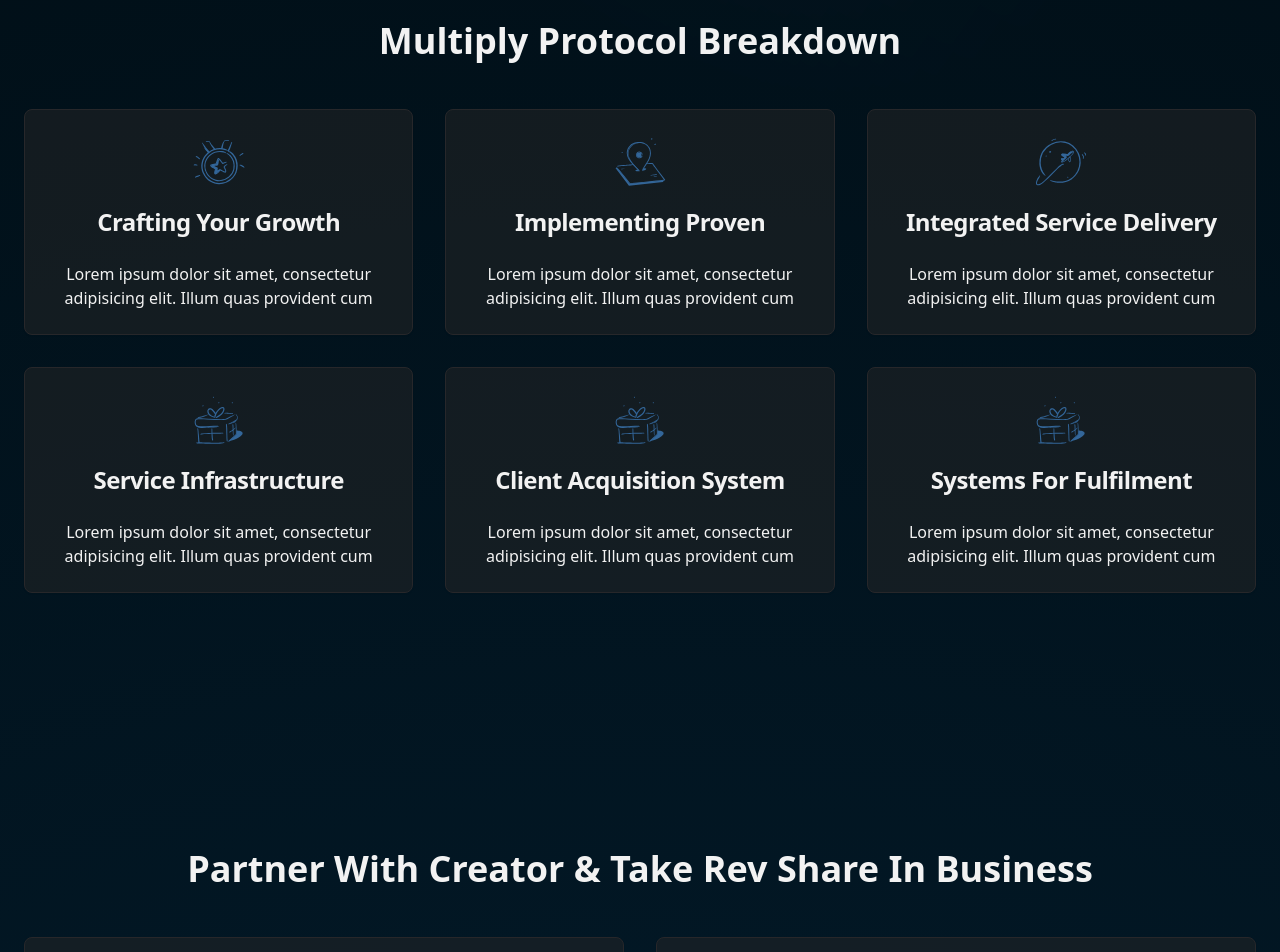
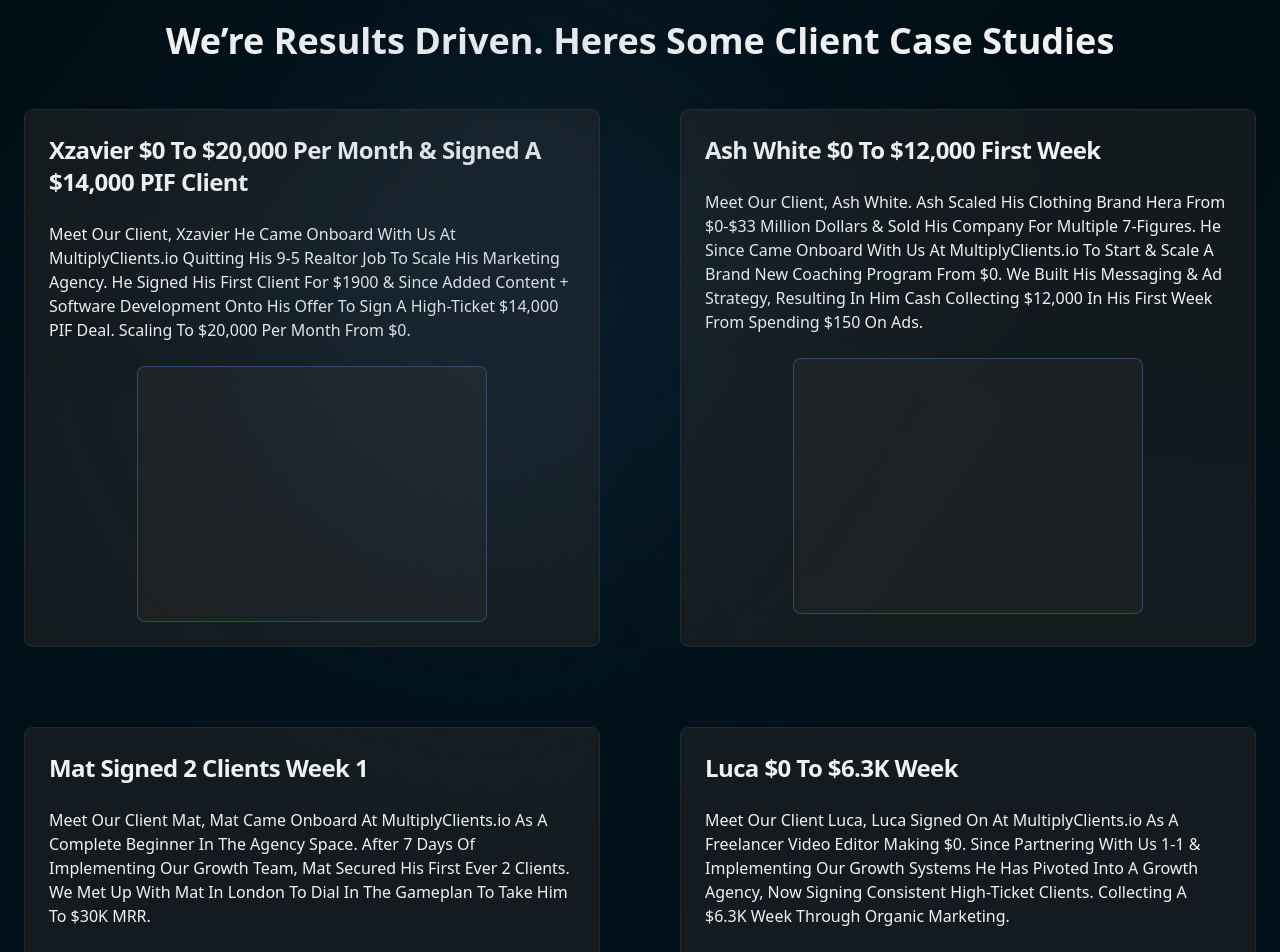
Before and after one commit to BoyWhoCriedWolf/mc-landing, a React (Vite) app: page / in a window 1280 px wide. Shown: the part 900-1852 px from the top of the page. Built offline with nearby package versions, Linux system fonts and the light colour scheme.

Commit message:
created: ClientCaseStudies

```diff
--- a/src/App.tsx
+++ b/src/App.tsx
@@ -6,6 +6,7 @@
 import { ScrollToTop } from "./components/ScrollToTop";
 // import { Schedule } from "./components/Schedule";
 import { Partner } from "./components/Partner";
+import { ClientCaseStudies } from "./components/ClientCaseStudies";
 import "./App.css";
 // import { Cta } from "./components/Cta";
 
@@ -14,6 +15,7 @@
     <>
       <Navbar />
       <About />
+      <ClientCaseStudies />
       <MultiProtocol />
       <Partner />
       <MoreClient />
--- a/src/components/About.tsx
+++ b/src/components/About.tsx
@@ -1,6 +1,6 @@
 export const About = () => {
   return (
-    <section className="container grid lg:grid-cols-2 place-items-center py-20 md:py-44 gap-12">
+    <section className="container grid lg:grid-cols-2 place-items-center py-20 md:py-44 gap-12 relative">
       {/* <div className="bg-muted/50 rounded-lg"> */}
       <div className="w-full border border-primary/60 h-96 bg-muted/50 rounded-lg"></div>
       {/* </div> */}
@@ -29,7 +29,7 @@
           $15,000/Mo-$30,000/Mo)
         </p>
       </div>
-      <div className="shadow">
+      <div className="shadow-right-side">
 
       </div>
     </section>
--- /dev/null
+++ b/src/components/ClientCaseStudies.tsx
@@ -0,0 +1,77 @@
+import {
+  Card,
+  CardContent,
+  CardFooter,
+  CardHeader,
+  CardTitle,
+} from "@/components/ui/card";
+
+interface ClientCaseStudiesProps {
+  title: string;
+  description: string;
+}
+
+const studies: ClientCaseStudiesProps[] = [
+  {
+    title: "Xzavier $0 To $20,000 Per Month & Signed A $14,000 PIF Client",
+    description:
+      "Meet Our Client, Xzavier He Came Onboard With Us At MultiplyClients.io Quitting His 9-5 Realtor Job To Scale His Marketing Agency. He Signed His First Client For $1900 & Since Added Content + Software Development Onto His Offer To Sign A High-Ticket $14,000 PIF Deal. Scaling To $20,000 Per Month From $0.",
+  },
+  {
+    title: "Ash White $0 To $12,000 First Week",
+    description:
+      "Meet Our Client, Ash White. Ash Scaled His Clothing Brand Hera From $0-$33 Million Dollars & Sold His Company For Multiple 7-Figures. He Since Came Onboard With Us At MultiplyClients.io To Start & Scale A Brand New Coaching Program From $0. We Built His Messaging & Ad Strategy, Resulting In Him Cash Collecting $12,000 In His First Week From Spending $150 On Ads.",
+  },
+  {
+    title: "Mat Signed 2 Clients Week 1",
+    description: "Meet Our Client Mat, Mat Came Onboard At MultiplyClients.io As A Complete Beginner In The Agency Space. After 7 Days Of Implementing Our Growth Team, Mat Secured His First Ever 2 Clients. We Met Up With Mat In London To Dial In The Gameplan To Take Him To $30K MRR."
+  },
+  {
+    title: "Luca $0 To $6.3K Week",
+    description: "Meet Our Client Luca, Luca Signed On At MultiplyClients.io As A Freelancer Video Editor Making $0. Since Partnering With Us 1-1 & Implementing Our Growth Systems He Has Pivoted Into A Growth Agency, Now Signing Consistent High-Ticket Clients. Collecting A $6.3K Week Through Organic Marketing."
+  },
+  {
+    title: "Sam Signed 10 New Clients",
+    description: "Meet Our Client Sam, Sam Became Our Growth Partner At MultiplyClients.io Struggling To Book Consistent Meetings. We Refined Sam's Offer Into A Full-Stack Acquisition & Content Offer. By Implementing Our Setter, Sam Was Able To Sign 10 New Clients For His Business."
+  },
+  {
+    title: "Braden $0 To $10,000 Per Month Contracted",
+    description: "Meet Our Client Braden, Braden Signed On At $0 With His DFY Offer. We Came Into His Company As Partners, Re-Built His Offer & Acquisition Infrastructure & He Was Able To Contract $10,000 In A Single Month"
+  },
+  {
+    title: "Daniel Signed 7 New Clients",
+    description: "Meet Our Client Daniel, Daniel Partnered With Us At $0 With His Offer Looking To Scale. After A Few Growth Consulting Sessions, Daniel Was Able To Implement Our Client Acquisition Systems To Add 7 Brand New Clients With His Agency."
+  },
+  {
+    title: "Ryan $0-$5K 30 Days",
+    description: "Meet Our Client Ryan, Ryan Signed On With Us At MultiplyClients.io With 0 Experience. We Built His Offer From Stratch & Implemented Our Appointment Setting Team Resulting In Him Collecting $5000 In His First 30 Days."
+  },
+];
+
+export const ClientCaseStudies = () => {
+  return (
+    <section className="container py-24 sm:py-32 relative">
+      <div className="shadow-left-side"></div>
+      <h2 className="text-2xl lg:text-4xl font-bold text-center mb-12">
+        We’re Results Driven. Heres Some Client Case Studies
+      </h2>
+      <div className="grid lg:grid-cols-2 gap-20">
+        {studies.map(({ title, description }: ClientCaseStudiesProps) => (
+          <Card key={title} className="bg-muted/50">
+            <CardHeader>
+              <CardTitle>{title}</CardTitle>
+            </CardHeader>
+
+            <CardContent>{description}</CardContent>
+
+            <CardFooter>
+              <div className="w-fit border border-primary/60 h-64 bg-muted/50 rounded-lg p-6 flex items-center">
+                <iframe src="" className="w-56 lg:w-4/5 h-60" />
+              </div>
+            </CardFooter>
+          </Card>
+        ))}
+      </div>
+    </section>
+  );
+};
--- a/src/components/MoreClient.tsx
+++ b/src/components/MoreClient.tsx
@@ -31,7 +31,8 @@
 
 export const MoreClient = () => {
   return (
-    <section id="features" className="container py-24 sm:py-32 space-y-8">
+    <section className="container py-24 sm:py-32 space-y-8 relative">
+      <div className="shadow-right-side"></div>
       <h2 className="text-3xl lg:text-4xl font-bold md:text-center">
         More Client Results
       </h2>
--- a/src/components/MultiProtocol.tsx
+++ b/src/components/MultiProtocol.tsx
@@ -48,7 +48,7 @@
 
 export const MultiProtocol = () => {
   return (
-    <section className="container text-center py-24 sm:py-32">
+    <section className="container text-center py-24 sm:py-32 relative">
       <h2 className="text-3xl md:text-4xl font-bold mb-12">
         Multiply Protocol Breakdown
       </h2>
@@ -66,6 +66,7 @@
           </Card>
         ))}
       </div>
+      <div className="shadow-right-side"></div>
     </section>
   );
 };
--- a/src/components/Partner.tsx
+++ b/src/components/Partner.tsx
@@ -36,7 +36,8 @@
 
 export const Partner = () => {
   return (
-    <section className="container py-24 sm:py-32">
+    <section className="container py-24 sm:py-32 relative">
+      <div className="shadow-left-side"></div>
       <div>
         <h2 className="text-3xl md:text-4xl font-bold mb-12 text-center">
           Partner With Creator & Take Rev Share In Business
--- a/src/components/ui/card.tsx
+++ b/src/components/ui/card.tsx
@@ -60,7 +60,7 @@
   HTMLDivElement,
   React.HTMLAttributes<HTMLDivElement>
 >(({ className, ...props }, ref) => (
-  <div ref={ref} className={cn("p-6 pt-0", className)} {...props} />
+  <div ref={ref} className={cn("p-6 pt-0 text-sm lg:text-base", className)} {...props} />
 ))
 CardContent.displayName = "CardContent"
 
@@ -70,7 +70,7 @@
 >(({ className, ...props }, ref) => (
   <div
     ref={ref}
-    className={cn("flex items-center p-6 pt-0", className)}
+    className={cn("flex items-center justify-center p-6 pt-0", className)}
     {...props}
   />
 ))
--- a/src/index.css
+++ b/src/index.css
@@ -3,7 +3,7 @@
 }
 
 /* HeroCards background shadow */
-.shadow {
+.shadow-right-side {
   position: absolute;
   background: hsl(var(--primary) / 0%);
   border-radius: 24px;
@@ -13,10 +13,23 @@
   top: 200px;
   height: 400px;
   filter: blur(150px);
-  animation: shadow-slide infinite 4s linear alternate;
+  animation: shadow-right-side-slide infinite 4s linear alternate;
 }
 
-@keyframes shadow-slide {
+.shadow-left-side {
+  position: absolute;
+  background: hsl(var(--primary) / 0%);
+  border-radius: 24px;
+  rotate: 35deg;
+
+  width: 260px;
+  top: 200px;
+  height: 400px;
+  filter: blur(150px);
+  animation: shadow-left-side-slide infinite 4s linear alternate;
+}
+
+@keyframes shadow-right-side-slide {
   from {
     background: hsl(var(--primary) / 20%);
     right: 460px;
@@ -27,12 +40,23 @@
   }
 }
 
+@keyframes shadow-left-side-slide {
+  from {
+    background: hsl(var(--primary) / 20%);
+    left: 460px;
+  }
+  to {
+    background: hsl(var(--primary) / 80%);
+    left: 160px;
+  }
+}
+
 @media (max-width: 1024px) {
-  .shadow {
+  .shadow-right-side .shadow-left-side {
     top: 70px;
   }
 
-  @keyframes shadow-slide {
+  @keyframes shadow-right-side-slide {
     from {
       background: hsl(var(--primary) / 20%);
       right: 460px;
@@ -40,6 +64,17 @@
     to {
       background: hsl(var(--primary) / 50%);
       right: 160px;
+    }
+  }
+
+  @keyframes shadow-left-side-slide {
+    from {
+      background: hsl(var(--primary) / 20%);
+      left: 460px;
+    }
+    to {
+      background: hsl(var(--primary) / 50%);
+      left: 160px;
     }
   }
 }
@@ -52,7 +87,7 @@
     filter: blur(60px);
   }
 
-  @keyframes shadow-slide {
+  @keyframes shadow-right-side-slide {
     from {
       background: hsl(var(--primary) / 20%);
       right: 280px;
```
